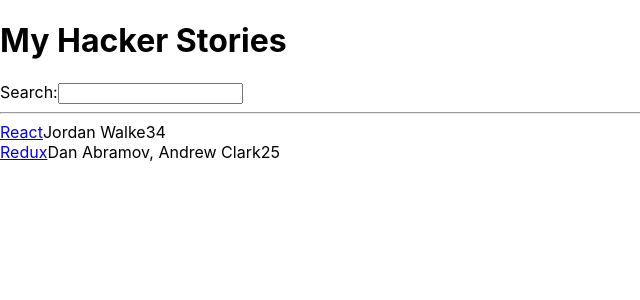
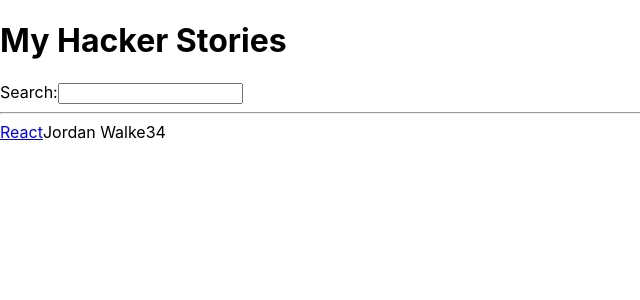
Before and after one commit to Cook1619/React-hacker-stories, a React (Create React App) app: page / in a window 1280 px wide. Shown: the top 300 px of the page, without its empty margins (0-640 px from the left). Built offline with nearby package versions, Linux system fonts and the light colour scheme.

Commit message:
Adding another component which is responcible for rendering the data

```diff
--- a/src/App.js
+++ b/src/App.js
@@ -22,7 +22,7 @@
     },
   ];
 
-  const [searchTerm, setSearchTerm] = useState("");
+  const [searchTerm, setSearchTerm] = useState("React");
 
   const handleSearch = (e) => {
     setSearchTerm(e.target.value);
@@ -35,7 +35,7 @@
   return (
     <div className="App">
       <h1>My Hacker Stories</h1>
-      <Search onSearch={handleSearch} />
+      <Search search={searchTerm} onSearch={handleSearch} />
       <hr />
       <List list={searchedStories} />
     </div>
--- /dev/null
+++ b/src/components/Item.js
@@ -0,0 +1,14 @@
+import React from "react";
+
+const Item = ({ item }) => (
+  <div>
+    <span>
+      <a href={item.url}>{item.title}</a>
+    </span>
+    <span>{item.author}</span>
+    <span>{item.num_comments}</span>
+    <span>{item.points}</span>
+  </div>
+);
+
+export default Item;
--- a/src/components/List.js
+++ b/src/components/List.js
@@ -1,17 +1,11 @@
 import React from "react";
+import Item from "./Item";
 
 const List = ({ list }) => {
   return (
     <div>
       {list.map((item) => (
-        <div key={item.objectID}>
-          <span>
-            <a href={item.url}>{item.title}</a>
-          </span>
-          <span>{item.author}</span>
-          <span>{item.num_comments}</span>
-          <span>{item.points}</span>
-        </div>
+        <Item key={item.objectID} item={item} />
       ))}
     </div>
   );
--- a/src/components/Search.js
+++ b/src/components/Search.js
@@ -1,10 +1,10 @@
 import React from "react";
 
-const Search = ({ onSearch }) => {
+const Search = ({ onSearch, searchTerm }) => {
   return (
     <div>
       <label htmlFor="search">Search:</label>
-      <input id="search" type="text" onChange={onSearch} />
+      <input id="search" type="text" onChange={onSearch} value={searchTerm} />
     </div>
   );
 };
```
